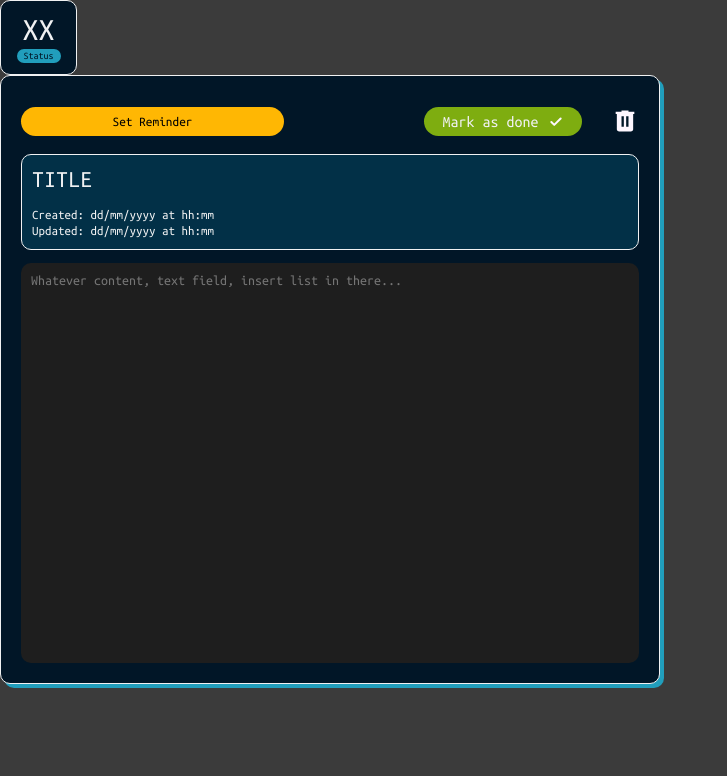
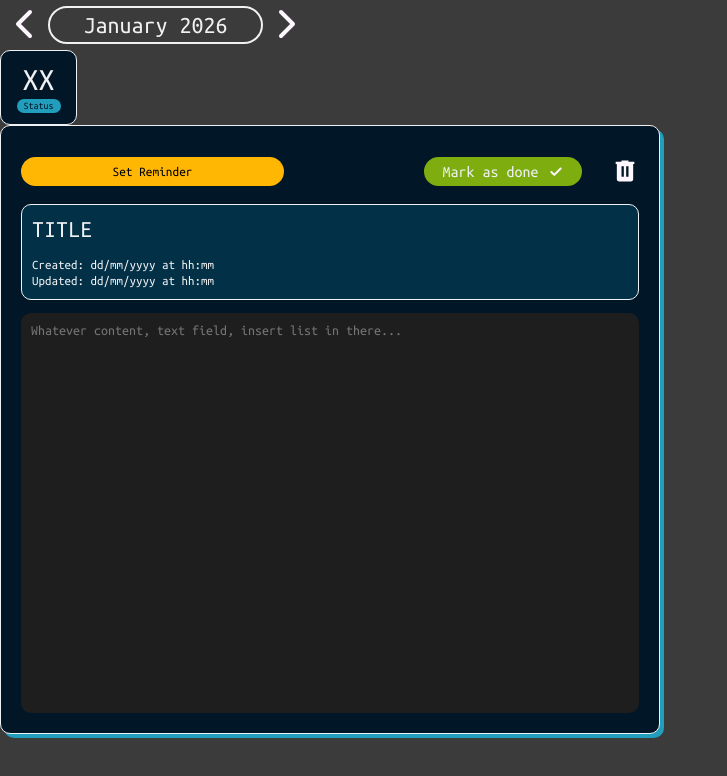
Before and after one commit to Snowlydial/WILO, a React (Vite) app in the folder frontend/: page / in a window 1280 px wide. Shown: the top 776 px of the page, without its empty margins (0-727 px from the left). Built offline with nearby package versions, Linux system fonts and the light colour scheme.

Commit message:
2.11b-MonthYear selector comp

```diff
--- a/frontend/src/App.tsx
+++ b/frontend/src/App.tsx
@@ -1,9 +1,11 @@
 import LogCard from "./components/log/LogCard"
 import DayCard from "./components/ui/day-card/DayCard"
+import MonthYearSelector from "./components/ui/month-year-selector/MonthYearSelector"
 
 function App() {
   return (
     <>
+      <MonthYearSelector selectedMonth={0} selectedYear={2026}></MonthYearSelector>
       <DayCard date={"XX"} status="Status"/>
       <LogCard></LogCard>
     </>
--- /dev/null
+++ b/frontend/src/components/ui/month-year-selector/MonthYearSelector.css
@@ -0,0 +1,21 @@
+.month-year-selector {
+    display: flex;
+    flex-direction: row;
+    align-items:center ;
+}
+
+.month-year-selector > .selector-btn {
+    font-style: normal;
+    font-weight: 400;
+    font-size: 24px;
+    line-height: 24px;
+    color: #F0F1F2;
+    width: 215px;
+
+    /* background: #023047; */
+    border: 2px solid #F0F1F2;
+    border-radius: 50px;
+
+    padding: 5px 20px;
+    gap: 10px;
+}
--- /dev/null
+++ b/frontend/src/components/ui/month-year-selector/MonthYearSelector.tsx
@@ -0,0 +1,106 @@
+import './MonthYearSelector.css'
+
+import { useState } from "react";
+import Modal from "../modal/Modal";
+
+type MonthYearSelectorProps = {
+    selectedMonth: number,
+    selectedYear: number
+}
+
+const months: string[] = [
+    'January', 'February', 'March', 'April',
+    'May', 'June', 'July', 'August',
+    'September', 'October', 'November', 'December'
+];
+
+function formatMonthYear(selectedMonth:number, selectedYear:number) {
+    const monthString:string = months[selectedMonth];
+    return monthString + " " + String(selectedYear);
+}
+
+function getYearRange(centerYear: number, span: number = 7): number[] {
+    const startYear = centerYear - Math.floor(span / 2);
+    return Array.from({ length: span }, (_, i) => startYear + i);
+}
+
+export default function MonthYearSelector({selectedMonth, selectedYear}:MonthYearSelectorProps) {
+    const [currentMonth, setCurrentMonth] = useState(selectedMonth);
+    const [currentYear, setCurrentYear] = useState(selectedYear);
+    const [showSelector, setShowSelector] = useState(false);
+
+    function recomputeMonthYear(): string {
+        return formatMonthYear(currentMonth, currentYear);
+    }
+
+    const monthYearDisplay = recomputeMonthYear();
+    const yearRange = getYearRange(currentYear);
+
+    function handlePrev() {
+        if(currentMonth===0) {
+            setCurrentMonth(11);
+            setCurrentYear((cur)=> cur-1)
+        } else {
+            setCurrentMonth((cur)=>cur-1);
+        }
+    }
+
+    function handleNext() {
+        if(currentMonth===11) {
+            setCurrentMonth(0);
+            setCurrentYear((cur)=> cur+1)
+        } else {
+            setCurrentMonth((cur)=>cur+1);
+        }
+    }
+
+    return (
+        <>
+            <div className="month-year-selector">
+                <button
+                    className='selector-arrow'
+                    onClick={handlePrev}
+                >
+                    <img src="/icons/arrow-left.svg" alt="previous"/>
+                </button>
+                <button
+                    className="selector-btn"
+                    onClick={() => setShowSelector(true)}
+                >
+                    {monthYearDisplay}
+                </button>
+                <button
+                    className='selector-arrow'
+                    onClick={handleNext}
+                >
+                    <img src="/icons/arrow-right.svg" alt="next"/>
+                </button>
+            </div>
+
+            {showSelector && (
+                <Modal
+                    title="Select Month/Year"
+                    onClose={() => setShowSelector(false)}
+                    className="my-selector-itself"
+                >
+                    <select name="selector-month" id="selector-month"
+                        value={currentMonth}
+                        onChange={(e) => setCurrentMonth(Number(e.target.value))}
+                    >
+                        {months.map((month, index) => (
+                            <option key={index} value={index}>{month}</option>
+                        ))}
+                    </select>
+                    <select name="selector-year" id="selector-year"
+                        value={currentYear}
+                        onChange={(e) => setCurrentYear(Number(e.target.value))}
+                    >
+                        {yearRange.map((year) => (
+                            <option key={year} value={year}>{year}</option>
+                        ))}
+                    </select>
+                </Modal>
+            )}
+        </>
+    )
+}
```
